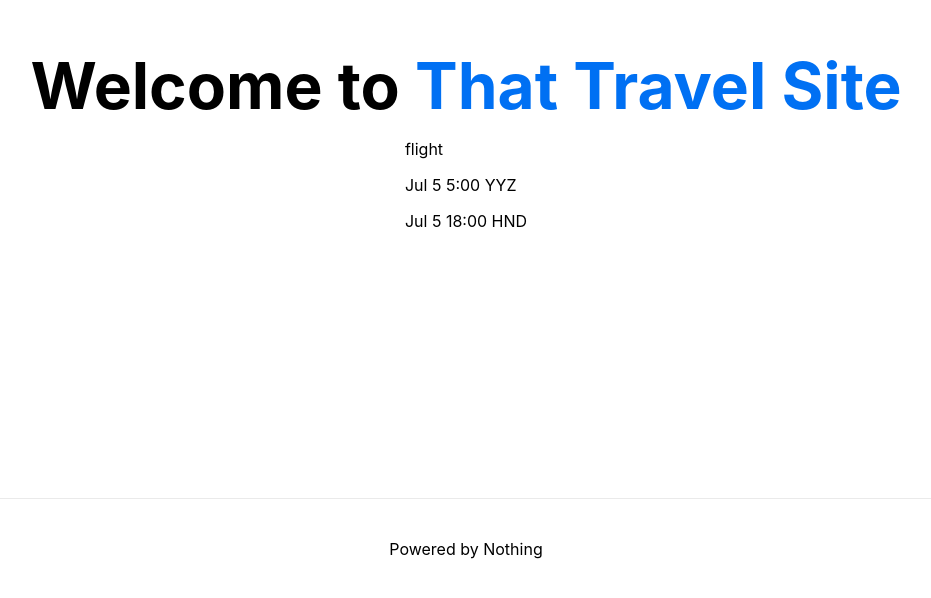
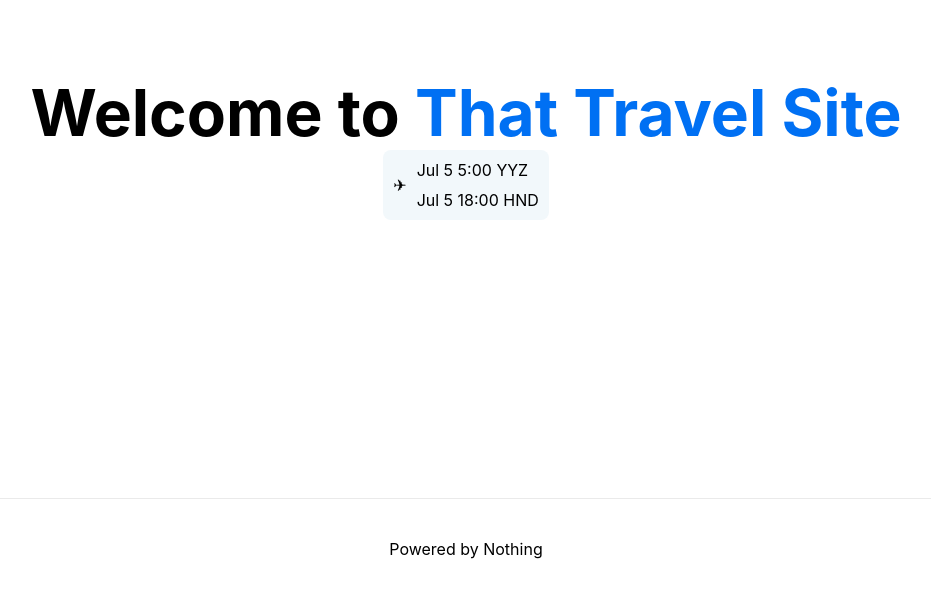
Before and after one commit to mwango-phoenix/travel, a Next.js app in the folder nextjs-blog/: page / in a window 1280 px wide. Shown: the part 202-800 px from the top of the page, without its empty margins (174-1105 px from the left). Built offline with nearby package versions, Linux system fonts and the light colour scheme.

Commit message:
added style

```diff
--- a/nextjs-blog/components/InfoContainer.js
+++ b/nextjs-blog/components/InfoContainer.js
@@ -1,11 +1,36 @@
 export default function InformationContainer({icon, upperDesc, lowerDesc}) {
     return (
         <>
-            <div>
-                <p>{icon}</p>
-                <p>{upperDesc}</p>
-                <p>{lowerDesc}</p>
+            <div className="information-container">
+                <span className="icon">{icon}</span>
+                <span className="upper">{upperDesc}</span>
+                <span className="lower">{lowerDesc}</span>
             </div>
+            <style jsx>{`
+                .information-container {
+                    display: grid;
+                    grid-template-areas: "icon upper"
+                                         "icon lower";
+                    grid-gap: 10px;
+                    background: #f2f8fb;
+                    border-radius: 8px;
+                    padding: 10px;
+                }
+                .icon {
+                    grid-area: icon;
+                    display: flex;
+                    align-items: center;
+                }
+                .upper {
+                    grid-area: upper;
+                }
+                .lower {
+                    grid-area: lower;
+                }
+            `}
+
+
+            </style>
         </>
     )
 }
--- a/nextjs-blog/components/flight.js
+++ b/nextjs-blog/components/flight.js
@@ -4,7 +4,7 @@
     return (
         <>
             <InformationContainer
-                icon="flight"
+                icon="✈"
                 upperDesc={`${date} ${departTime} ${origin}`}
                 lowerDesc={`${date} ${arriveTime} ${dest}`}
             />
```
